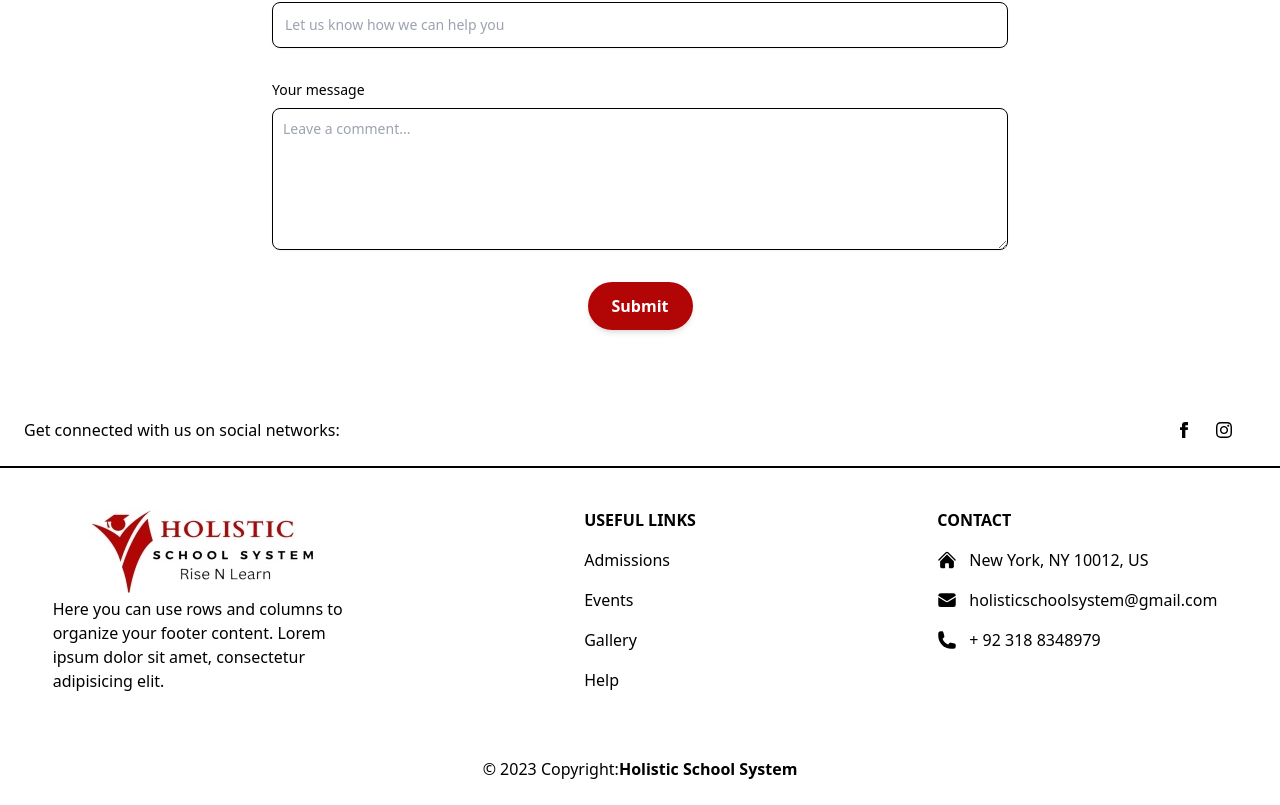
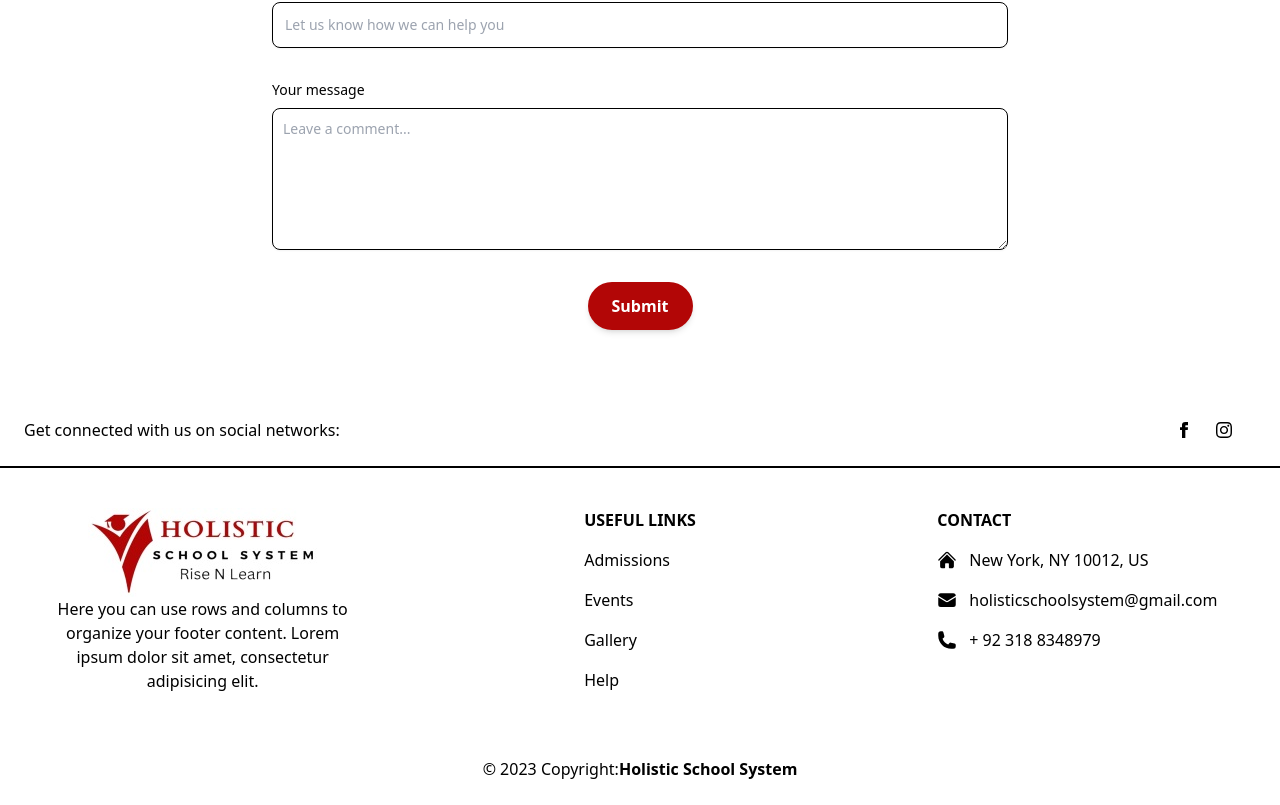
Before and after one commit to adm1n1strat0r-MAM/Holistic, a React (Vite) app: page / in a window 1280 px wide. Shown: the part 4113-4918 px from the top of the page. Built offline with nearby package versions, Linux system fonts and the light colour scheme.

Commit message:
text center

```diff
--- a/src/components/Footer.jsx
+++ b/src/components/Footer.jsx
@@ -41,7 +41,7 @@ const Footer = () => {
           {/* <!-- TW Elements section --> */}
           <div className="">
             <img className="mx-auto" src="Images/logo.jpeg"/>
-            <p className="w-[300px] mx-auto">
+            <p className="w-[300px] mx-auto text-center">
               Here you can use rows and columns to organize your footer
               content. Lorem ipsum dolor sit amet, consectetur adipisicing
               elit.
```
